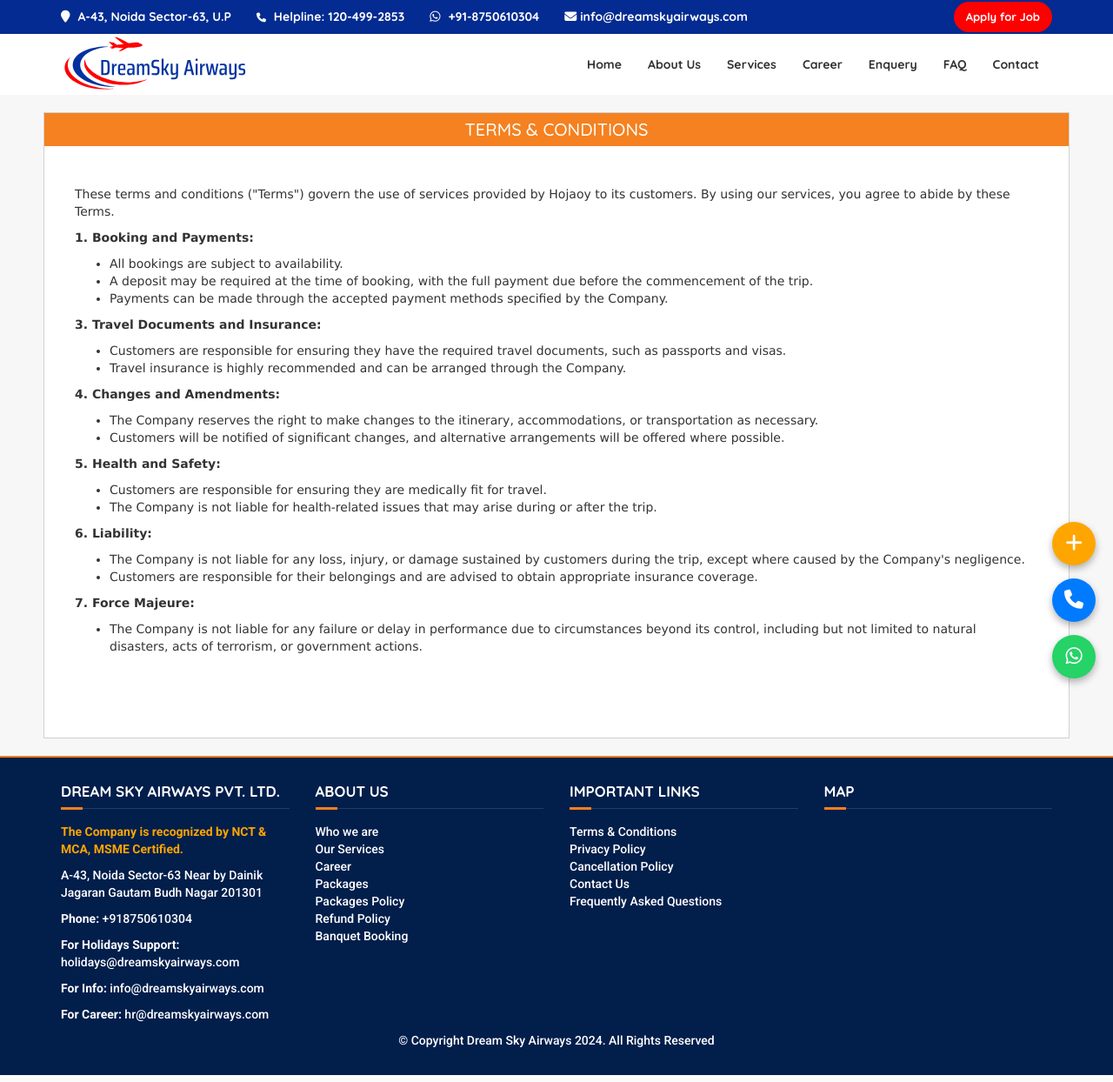
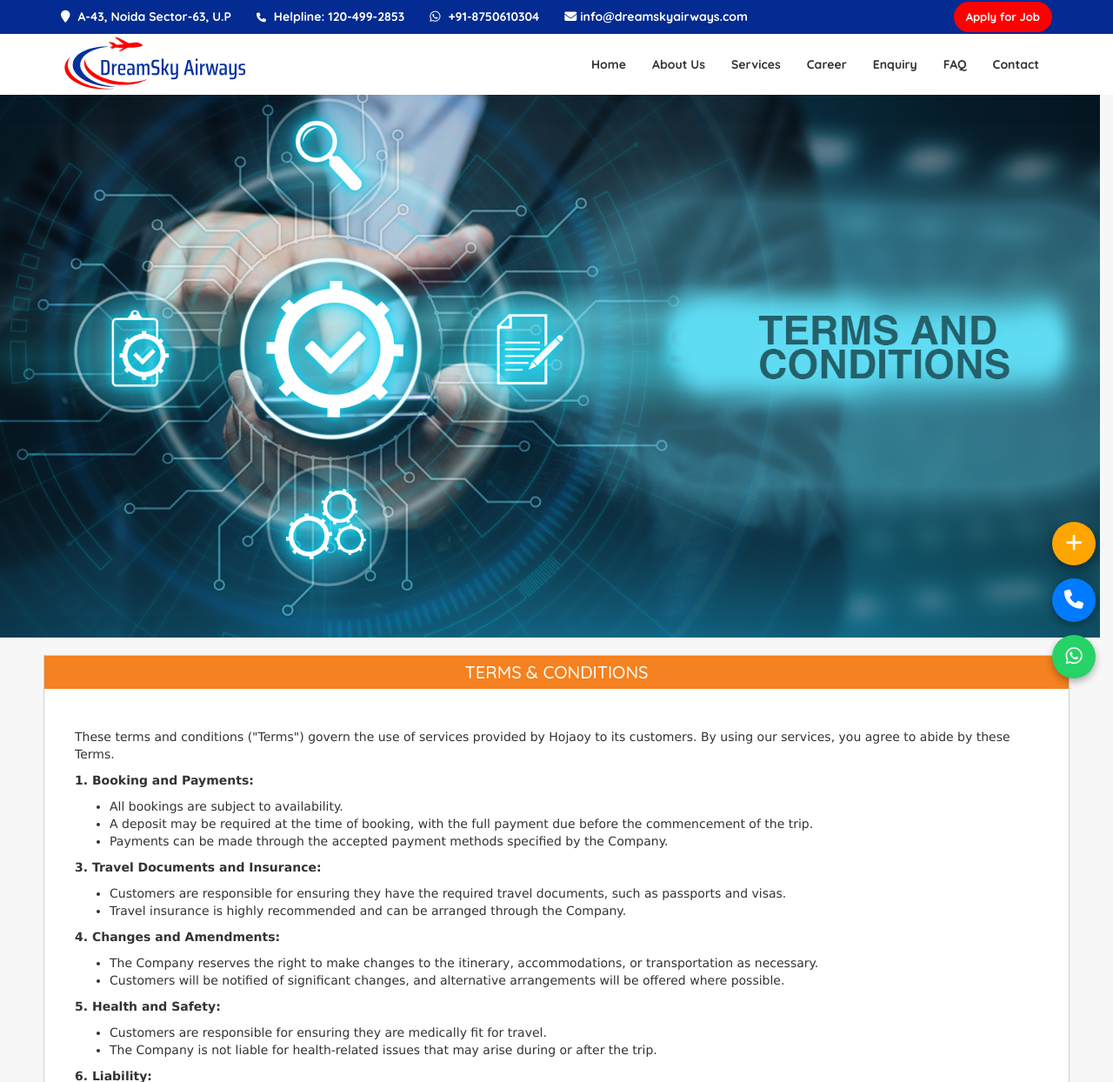
Before and after one commit to AkanshuDutt/DreamSky-Airways, a PHP site: page /_public_html/terms-and-conditions.php in a window 1280 px wide. Shown: the top 1244 px of the page at 87% size. Run offline with PHP 8.4, Linux system fonts and the light colour scheme; some libraries are stand-ins or nearby versions; grey boxes are pictures that could not be loaded.

Commit message:
update banners and addon images

```diff
--- a/Contact-Enquery-Form.php
+++ b/Contact-Enquery-Form.php
@@ -155,7 +155,7 @@ if ($_SERVER["REQUEST_METHOD"] === "POST") {
 </style>
 
 <div class="breadcumb text-center">
-    <h2>PACKAGE INQUIRY</h2>
+    <h2>PACKAGE ENQUIRY</h2>
 </div>
 
 <section class="wrapper_inner mt-5 mb-5" style="margin:0px 0;">
@@ -223,7 +223,7 @@ if ($_SERVER["REQUEST_METHOD"] === "POST") {
                             </div>
                             <div class="row marT10">
                                 <div class="col-md-12 pedT20 cont_submit">
-                                    <input type="submit" value="Submit Inquiry" class="btn btn-primary btn-lg mb-xlg" data-loading-text="Loading...">
+                                    <input type="submit" value="Submit Enquiry" class="btn btn-primary btn-lg mb-xlg" data-loading-text="Loading...">
                                 </div>
                             </div>
                         </form>
--- a/includes/header.php
+++ b/includes/header.php
@@ -367,7 +367,7 @@ if (isset($pageRobots) && $pageRobots) {
                   <li><a href="who-we-are.php">About Us</a></li>
                   <li><a href="service.php">Services</a></li>
                   <li><a href="career.php">Career</a></li>
-                   <li><a href="Contact-Enquery-Form.php">Enquery </a></li>
+                   <li><a href="Contact-Enquery-Form.php">Enquiry </a></li>
                   <li><a href="faq-page.php">FAQ</a></li>
                   <li><a href="contact-us.php">Contact</a></li>
                 </ul>
@@ -389,7 +389,7 @@ if (isset($pageRobots) && $pageRobots) {
                   <li><a href="service.php">Services</a></li>
                   <li><a href="career.php">Career</a></li>
                   <li><a href="faq-page.php">FAQ</a></li>
-                  <li><a href="Contact-Enquery-Form.php">Enquery</a></li>
+                  <li><a href="Contact-Enquery-Form.php">Enquiry</a></li>
                   <li><a href="contact-us.php">Contact</a></li>
 
 
--- a/index.php
+++ b/index.php
@@ -18,7 +18,7 @@ include('includes/header.php');
     <div class="splide__track">
         <ul class="splide__list ">
             <li class="splide__slide">
-                <img src="assets/images/skyy.jpg.jpg" alt="" />
+                <img src="assets/images/sky.jpg.jpg" alt="" />
             </li>
             <li class="splide__slide">
                 <img src="assets/images/3.webp" alt="" />
--- a/terms-and-conditions.php
+++ b/terms-and-conditions.php
@@ -6,6 +6,44 @@ $pageRobots = 'index,follow';
 
 include('includes/header.php');
 ?>
+
+<div class="breadcumb">
+  <div class="slideshow">
+    <!-- <img src="assests/images/tcs.png" alt="Travel Destination 1" class="active"> -->
+	 <img src="assets/images/tcs.png" alt="Travel Destination 1" class="active">
+
+  </div>
+
+</div>
+<style>
+.breadcumb {
+  width: 1265px;
+  height: 100%;
+  background-color: #f5f5f5;
+  padding: 0px 0;
+  text-align: center;
+}
+
+.slideshow {
+  /* max-width: 100%; */
+  overflow: hidden;
+}
+
+.slideshow img {
+  width: 100%;
+  /* max-width: 800px; */
+  height: auto;
+  display: block;
+  height: 78vh; /* 👈 Fit image height to 60% of screen */
+  object-fit: cover;
+  margin: 0 auto;
+  transition: opacity 0.5s ease-in-out;
+}
+
+.slideshow img.active {
+  opacity: 1;
+}
+</style>
 
 <div class="main-field static-page-container mobile_tabp0">
     <h3 class="pages_hed heading-page">TERMS & CONDITIONS</h3>
```
Also changed, not shown: assets/images/Privacy.jpg (added), assets/images/tcs.png (added).
